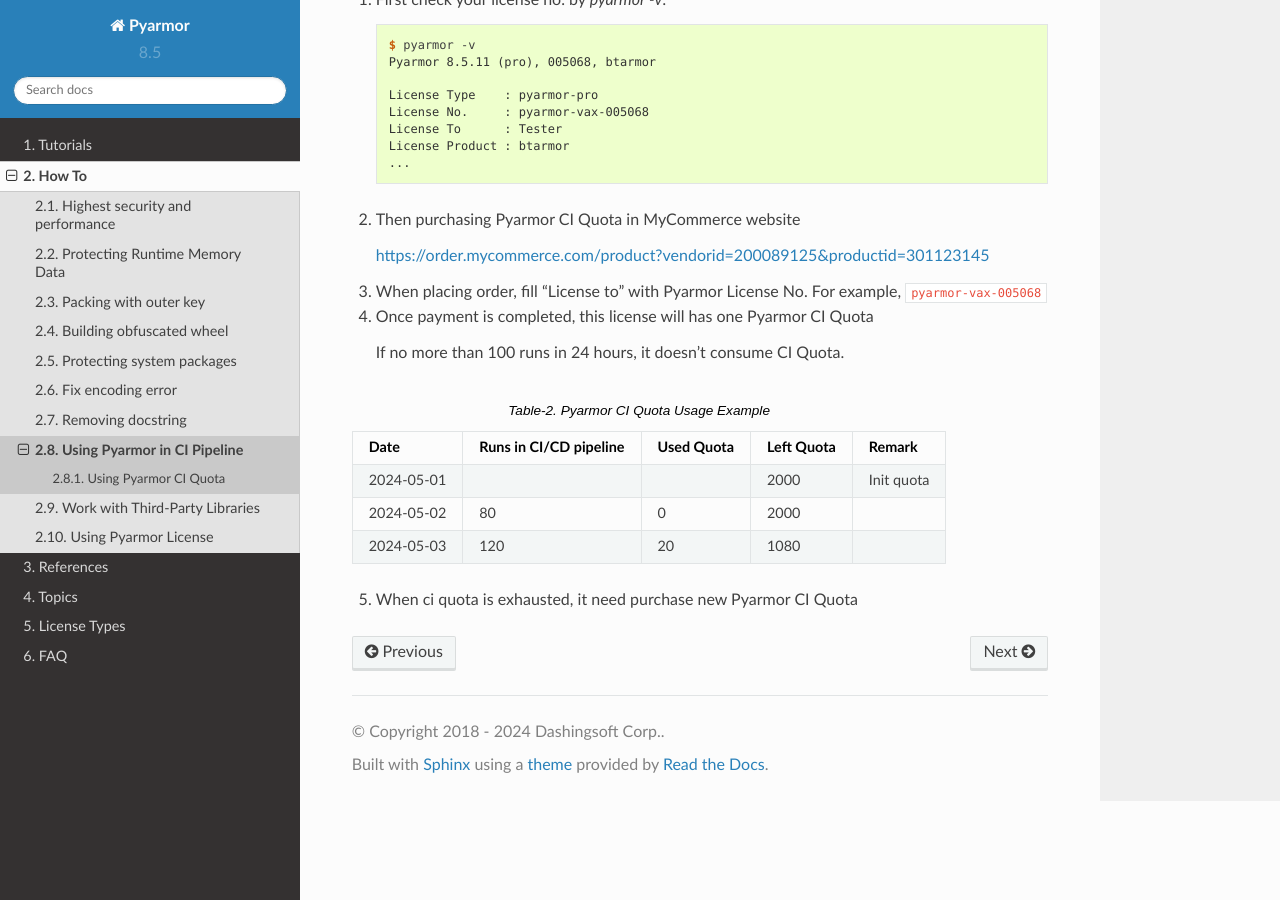
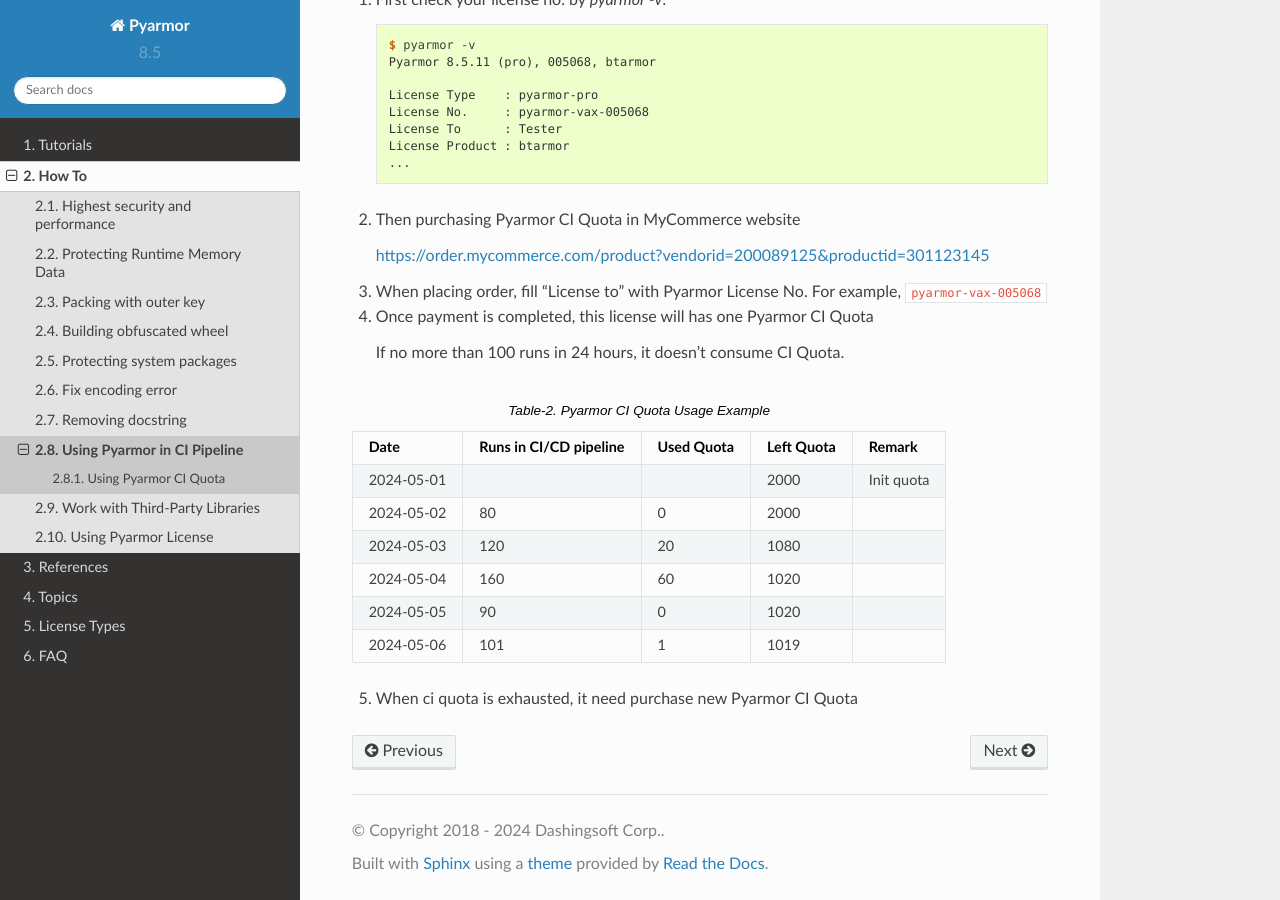
Before and after one commit to dashingsoft/pyarmor, a Sphinx documentation site: the page built from docs/how-to/ci.rst, in a window 1280 px wide and 900 px high, scrolled down 1735 px. Built offline with Sphinx 7.4.7 and the Read the Docs theme 2.0.0, drawn with Linux system fonts in a browser that asks for light colours.

Commit message:
Add more example data

```diff
--- a/docs/how-to/ci.rst
+++ b/docs/how-to/ci.rst
@@ -127,6 +127,21 @@
      - 20
      - 1080
      -
+   * - 2024-05-04
+     - 160
+     - 60
+     - 1020
+     -
+   * - 2024-05-05
+     - 90
+     - 0
+     - 1020
+     -
+   * - 2024-05-06
+     - 101
+     - 1
+     - 1019
+     -
 
 5. When ci quota is exhausted, it need purchase new Pyarmor CI Quota
 
```
